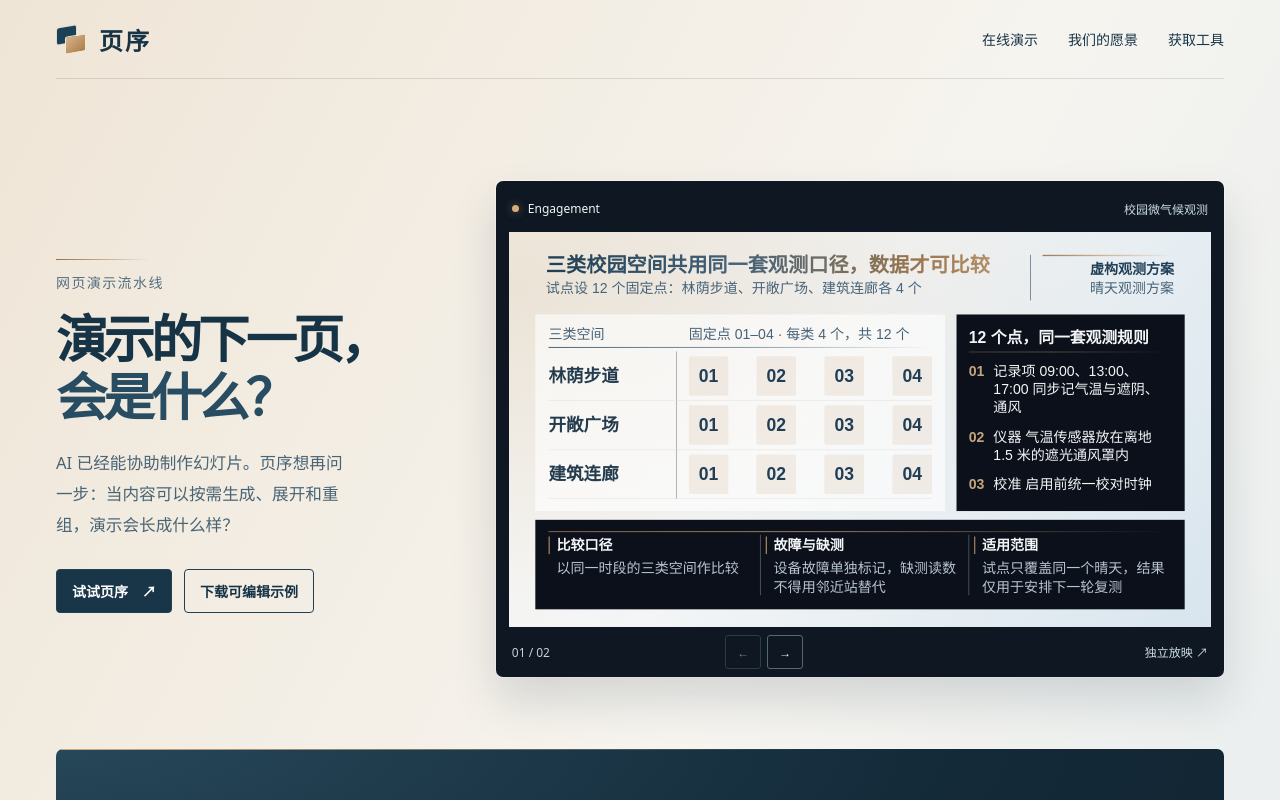
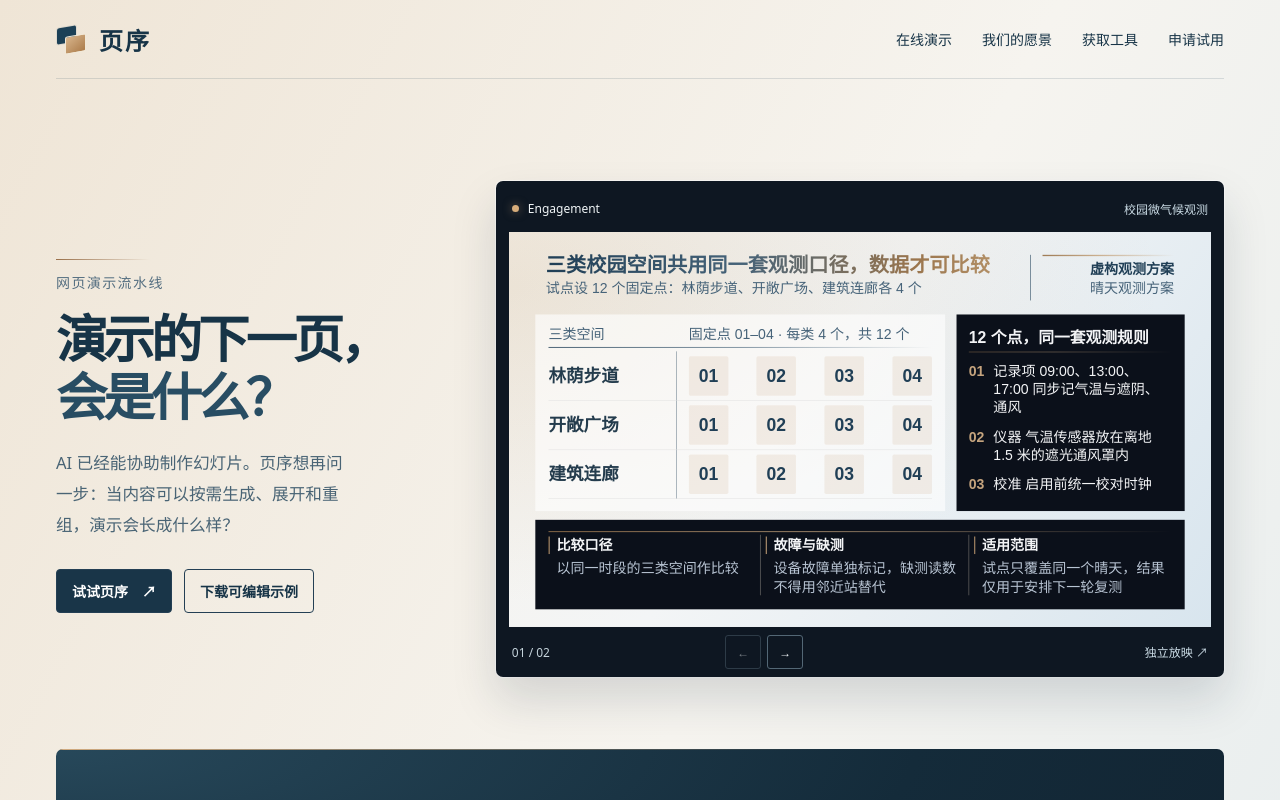
Before and after one commit to JHChen6393/ppt-center, a plain HTML site: page index.html in a window 1280 px wide. Shown: the top 800 px of the page. Drawn offline with Linux system fonts and the light colour scheme.

Commit message:
Link verified Yexu trial request page

```diff
--- a/index.html
+++ b/index.html
@@ -15,7 +15,7 @@
   <a class="skip" href="#main">跳到正文</a>
   <header class="top shell">
     <a class="brand" href="./" aria-label="页序首页"><span class="mark" aria-hidden="true"></span><span class="wordmark">页序</span></a>
-    <nav aria-label="主导航"><a href="#demo">在线演示</a><a href="#vision">我们的愿景</a><a href="#tools">获取工具</a></nav>
+    <nav aria-label="主导航"><a href="#demo">在线演示</a><a href="#vision">我们的愿景</a><a href="#tools">获取工具</a><a href="request/">申请试用</a></nav>
   </header>
   <main id="main" class="shell">
     <section class="hero" aria-labelledby="title">
```
